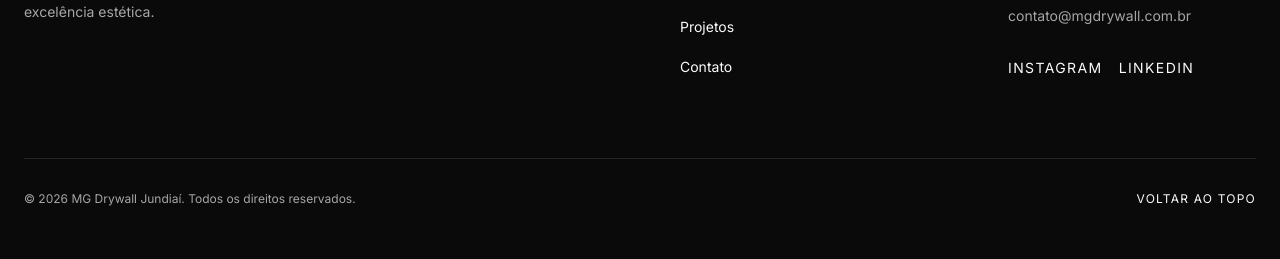
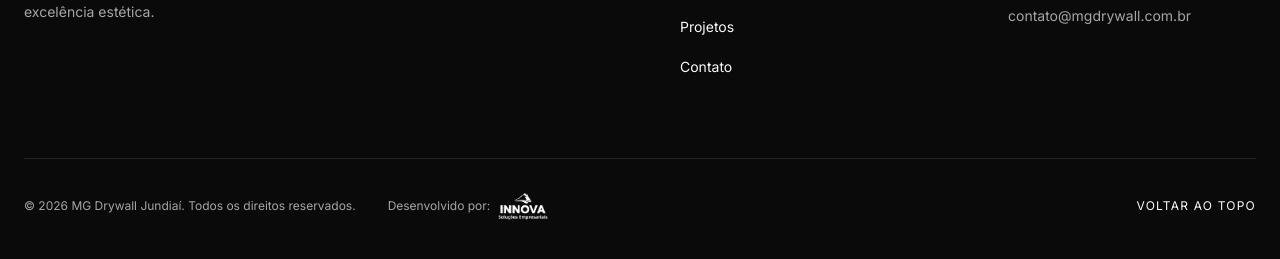
Before and after one commit to fernandogabos/mg-drywall-wyzaq5g0w, a React (Vite) app: page / in a window 1280 px wide. Shown: the part 4014-4273 px from the top of the page. Built offline with nearby package versions, Linux system fonts and the light colour scheme.

Commit message:
Refactor: Update footer with developer credit and logo

```diff
--- a/src/components/Footer.tsx
+++ b/src/components/Footer.tsx
@@ -52,29 +52,33 @@ export function Footer() {
               <li className="text-sm text-muted-foreground">+55 (11) 99999-9999</li>
               <li className="text-sm text-muted-foreground">contato@mgdrywall.com.br</li>
             </ul>
-            <div className="mt-8 flex space-x-4">
+          </div>
+        </div>
+
+        <div className="border-t border-border mt-20 pt-8 flex flex-col md:flex-row justify-between items-center gap-6 md:gap-4">
+          <div className="flex flex-col md:flex-row items-center gap-4 md:gap-8">
+            <p className="text-xs text-muted-foreground text-center md:text-left">
+              &copy; {new Date().getFullYear()} MG Drywall Jundiaí. Todos os direitos reservados.
+            </p>
+            <div className="flex items-center gap-2 text-xs text-muted-foreground">
+              <span>Desenvolvido por:</span>
               <a
-                href="https://www.instagram.com/mgdrywall_jundiai/"
+                href="https://www.innovagrupo.com.br"
                 target="_blank"
-                rel="noreferrer"
-                className="hover:opacity-70 text-sm uppercase tracking-widest"
+                rel="noopener noreferrer"
+                className="hover:opacity-80 transition-opacity flex items-center"
               >
-                Instagram
-              </a>
-              <a href="#" className="hover:opacity-70 text-sm uppercase tracking-widest">
-                LinkedIn
+                <img
+                  src="/INNOVA_Logo_Branco_Transparente.png"
+                  alt="INNOVA"
+                  className="h-[30px] w-auto"
+                />
               </a>
             </div>
           </div>
-        </div>
-
-        <div className="border-t border-border mt-20 pt-8 flex flex-col md:flex-row justify-between items-center">
-          <p className="text-xs text-muted-foreground">
-            &copy; {new Date().getFullYear()} MG Drywall Jundiaí. Todos os direitos reservados.
-          </p>
           <button
             onClick={() => window.scrollTo({ top: 0, behavior: 'smooth' })}
-            className="text-xs uppercase tracking-widest hover:opacity-70 mt-4 md:mt-0"
+            className="text-xs uppercase tracking-widest hover:opacity-70"
           >
             Voltar ao Topo
           </button>
```
Also changed, not shown: .skip.config.json.
